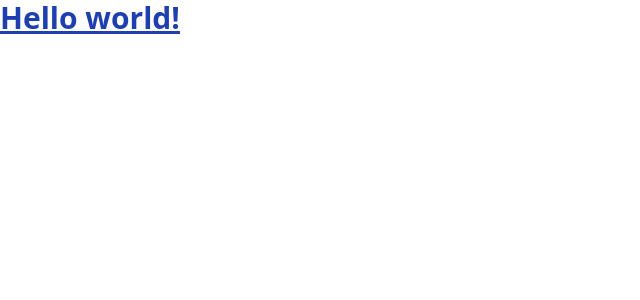
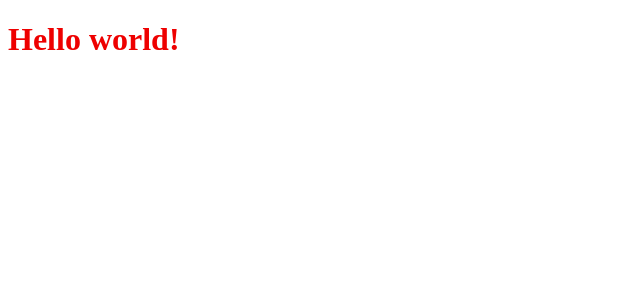
Before and after one commit to kolesnikovsv2018-oss/ArmadaFrontV2, a Nuxt app: page / in a window 1280 px wide. Shown: the top 300 px of the page, without its empty margins (0-640 px from the left). Built offline with nearby package versions, Linux system fonts and the light colour scheme.

Commit message:
1-scss - use document.documentElement.style.setProperty for SCSS-var via CSS-var

```diff
--- a/app/app.vue
+++ b/app/app.vue
@@ -1,5 +1,5 @@
 <script setup lang="ts">
-const primaryColor = '#1e40af';
+const primaryColor = '#EE0000';
 const secondaryColor = '#9333ea';
 
 // Устанавливаем CSS переменные
--- /dev/null
+++ b/app/assets/scss/main.scss
@@ -0,0 +1,16 @@
+// Global SCSS (Nuxt 4)
+// Variables derive from runtime CSS variables set in app.vue
+
+// Bind SCSS variables to CSS variables coming from JS
+$primary: var(--color-primary);
+$secondary: var(--color-secondary);
+
+// Optional: expose as CSS variables for other plain CSS usage
+:root {
+  --color-primary: #{$primary};
+  --color-secondary: #{$secondary};
+}
+
+body {
+  color: #{$primary};
+}
--- a/nuxt.config.ts
+++ b/nuxt.config.ts
@@ -8,7 +8,10 @@ export default defineNuxtConfig({
   //   port: 3001
   // }
 
-  css: ['~/assets/css/main.css'],
+  css: [
+    // '~/assets/css/main.css',
+    '~/assets/scss/main.scss'
+  ],
   vite: {
     plugins: [
       tailwindcss(),
--- a/package.json
+++ b/package.json
@@ -16,5 +16,8 @@
     "vue": "^3.5.25",
     "vue-router": "^4.6.3"
   },
+  "devDependencies": {
+    "sass": "^1.94.2"
+  },
   "packageManager": "yarn@1.22.22+sha512.a6b2f7906b721bba3d67d4aff083df04dad64c399707841b7acf00f6b133b7ac24255f2652fa22ae3534329dc6180534e98d17432037ff6fd140556e2bb3137e"
 }
```
Also changed, not shown: 1 other file (tests, documents, lock files or other folders).
